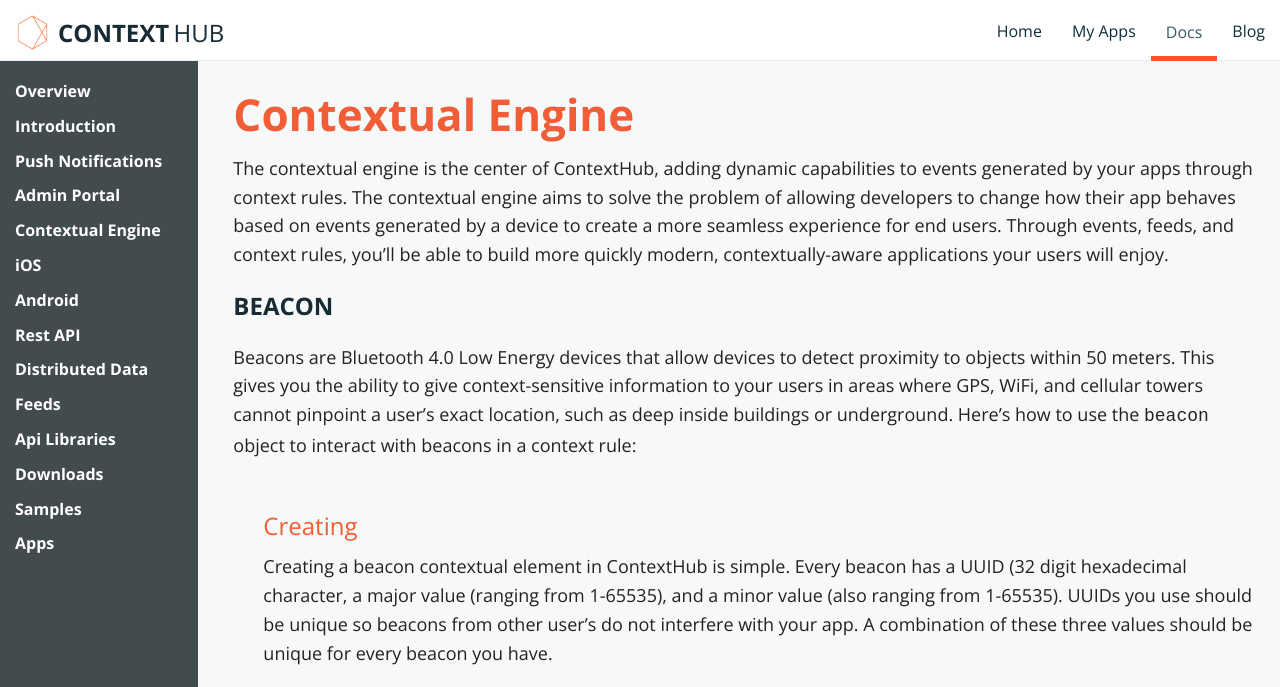
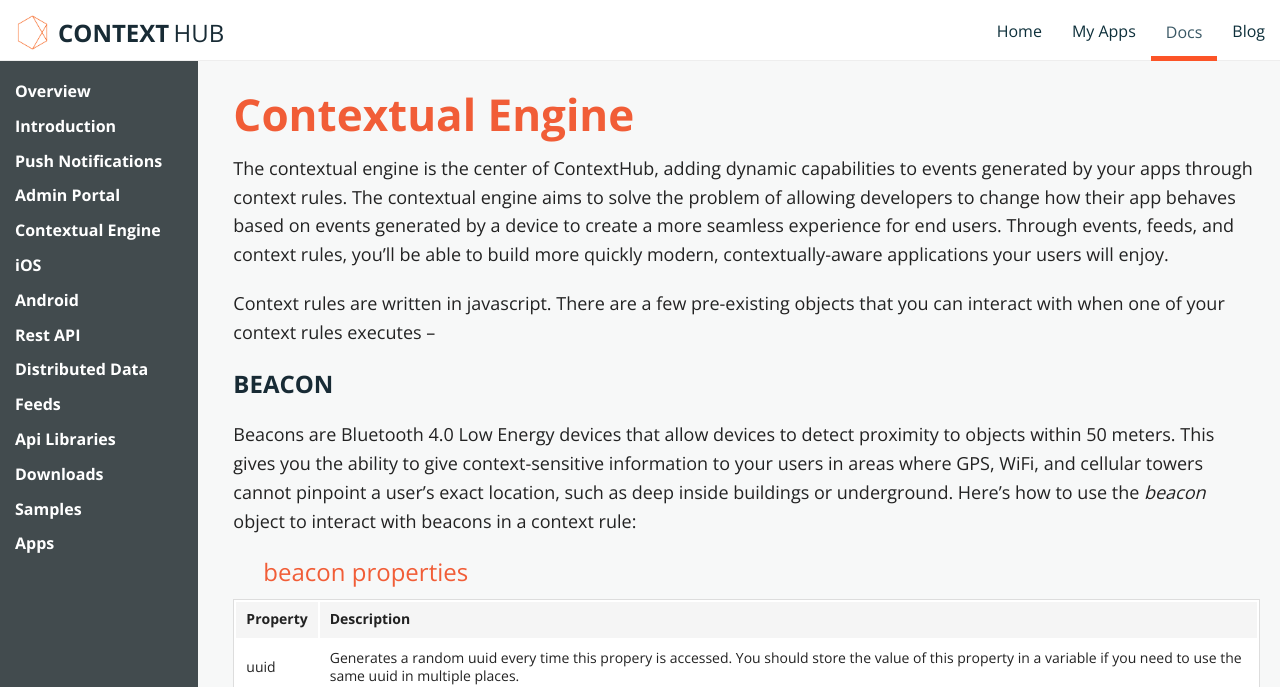
Before and after one commit to contexthub/contexthub.github.io, a Jekyll site: the page built from docs/contextualengine/index.md, in a window 1280 px wide and 1400 px high. Shown: the top 687 px of the window. Built offline with Jekyll 4.4.1, drawn with Linux system fonts in a browser that asks for light colours; a style sheet for code colours, icons or effects is not loaded; some of the changed text lies outside the part shown; grey boxes are pictures that could not be loaded.

Commit message:
rewriting context rule object documentation

```diff
--- a/css/foundation-override.css
+++ b/css/foundation-override.css
@@ -56,7 +56,20 @@ p:last-child {
 .gist{
   padding-left:30px;
 }
-./*side-nav li a:not(.button) {
+
+tt, kbd, code {
+  font-family: Monaco, monospace;
+  font-size: 80%;
+  color: black;
+  background-color: #fff;
+  padding: .15em;
+  border: 1px solid #ddd;
+  border-bottom: 1px solid #ccc;
+  white-space: pre-wrap;
+  display: block;
+}
+
+/*.side-nav li a:not(.button) {
   display: block;
   color: white;
 }*/
--- a/docs/contextualengine/index.md
+++ b/docs/contextualengine/index.md
@@ -7,78 +7,160 @@ layout: default
 
 The contextual engine is the center of ContextHub, adding dynamic capabilities to events generated by your apps through context rules. The contextual engine aims to solve the problem of allowing developers to change how their app behaves based on events generated by a device to create a more seamless experience for end users. Through events, feeds, and context rules, you'll be able to build more quickly modern, contextually-aware applications your users will enjoy.
 
+Context rules are written in javascript. There are a few pre-existing objects that you can interact with when one of your context rules executes --
 
-<a name="beacon"></a>
-<a data-magellan-destination="beacon"></a>
+
+<a data-magellan-destination="beacon" name="beacon"></a>
 
 ## Beacon
 
-Beacons are Bluetooth 4.0 Low Energy devices that allow devices to detect proximity to objects within 50 meters. This gives you the ability to give context-sensitive information to your users in areas where GPS, WiFi, and cellular towers cannot pinpoint a user's exact location, such as deep inside buildings or underground. Here's how to use the `beacon` object to interact with beacons in a context rule:
-<br />
-<br />
+Beacons are Bluetooth 4.0 Low Energy devices that allow devices to detect proximity to objects within 50 meters. This gives you the ability to give context-sensitive information to your users in areas where GPS, WiFi, and cellular towers cannot pinpoint a user's exact location, such as deep inside buildings or underground. Here's how to use the *beacon* object to interact with beacons in a context rule:
 
-<a name="beacon-creating"></a>
-<a data-magellan-destination="beacon-creating"></a>
+### beacon properties
 
-### Creating
+| Property  | Description |
+|-----------|-------------|
+| uuid      | Generates a random uuid every time this propery is accessed. You should store the value of this property in a variable if you need to use the same uuid in multiple places. |
+
+### beacon methods
+
+| Method    | Description |
+|-----------|-------------|
+| create    | Creates a new beacon in ContextHub |
+| find      | Finds a beacon by id |
+| allTagged | Finds beacons matching **all** of the given tags |
+| anyTagged | Finds beacons matching **any** of the given tags |
+| update    | Updates an existing beacon with new information  |
+| destroy   | Deletes a beacon from the system |
+
+---
+<a name="beacon-create" data-magellan-destination="beacon-create"></a>
+
+#### Create
 
 Creating a beacon contextual element in ContextHub is simple. Every beacon has a UUID (32 digit hexadecimal character, a major value (ranging from 1-65535), and a minor value (also ranging from 1-65535). UUIDs you use should be unique so beacons from other user's do not interfere with your app. A combination of these three values should be unique for every beacon you have.
 
+##### Syntax
+`beacon.create(tags, name, uuid, major, minor)`
+
+##### Parameter Values
+
+| Parameter    | Description |
+|--------------|-------------|
+| tags         | Required. A comma separated string of tags to associate with the beacon. If you don't want to tag the beacon, you can pass in null or "".|
+| name         | Required. The name of the beacon |
+| uuid         | Required. The uuid of the beacon. |
+| major        | Optional. The major number for this beacon. |
+| minor        | Optional. The minor number for this beacon. |
+
+##### Return Value
+The id of the newly created beacon.
+
+##### Example
 {% gist CHLibrarian/9c62b626473a434dfc5b %}
-<br />
 
-<a name="beacon-response"></a>
-<a data-magellan-destination="beacon-response"></a>
+---
+<a name="beacon-find" data-magellan-destination="beacon-find"></a>
 
-### Response
+#### Find
+Retrieve a specific beacon from ContextHub by passing a beacon ID.
 
-Once a beacon is created, a hash response is returned with the following keys:
+##### Syntax
+`beacon.find(id)`
 
-- `id` - The unique id identifying the beacon
-- `name` - The name of the beacon
-- `uuid` - A 32-hexadecimal character string displayed in five groups separated by hyphens, in standardized UUID/GUID format (`8-4-4-4-12`)
-- `major` - A 16-bit value from 1-65535
-- `minor` - A 16-bit value from 1-65535
-- `tags` - An array of strings representing the tags for the beacon
-- `tag_string` - An auto-generated read-only string representation of the tags used by Keen.io for analysis
+##### Parameter Values
 
-Here's the structure of a beacon that was created above:
+| Parameter | Description |
+|-----------|-------------|
+| id        | Required. The id of the beacon you want to retrieve. |
 
+##### Return Value
+A beacon object.
 {% gist CHLibrarian/13d02a106b74289d1dc3 %}
-<br />
 
-<a name="beacon-retrievingbytag"></a>
-<a data-magellan-destination="beacon-retrievingbytag"></a>
 
-### Retrieving by Tag
+##### Example
+{% gist CHLibrarian/494e611bd57f6d0d8863 %}
 
-Retrieve a group of beacons from ContextHub by passing a tag to `beacon`. Adding more tags seperated by commas to the same function call filters only beacons that have *all* tags on the same beacon.
 
+---
+<a name="beacon-alltags" data-magellan-destination="beacon-alltags"></a>
+
+#### All Tagged
+Retrieves a group of beacons from ContextHub. Adding more tags seperated by commas to the same function call filters only beacons that have *all* tags on the same beacon.
+
+##### Syntax
+`beacon.allTagged(tags)`
+
+##### Parameter Values
+
+| Parameter | Description |
+|-----------|-------------|
+| tags      | Required. A string containing the tag(s) to search for. Multiple tags can be searched for by separating them with commas. Results will contain beacons that match **all** the specified tags. |
+
+##### Return Value
+An array of beacon objects.
+{% gist CHLibrarian/02f5dd4bdc9ea708d52d %}
+
+
+##### Example
 {% gist CHLibrarian/1bc45aa1d2b7008fa6f2 %}
-<br />
 
-<a name="beacon-retrievingbyid"></a>
-<a data-magellan-destination="beacon-retrievingbyid"></a>
 
-### Retrieving by ID
+---
+<a name="beacon-anytags" data-magellan-destination="beacon-anytags"></a>
 
-Retrieve a specific beacon from ContextHub by passing a beacon ID present either in the ContextHub developer portal or given to you as a hash response at the key `id` in a context rule.
+#### Any Tagged
+Retrieves a group of beacons from ContextHub. This function returns beacons that match *any* of the given tags.
 
-{% gist CHLibrarian/494e611bd57f6d0d8863 %}
-<br />
+##### Syntax
+`beacon.anyTagged(tags)`
 
-<a name="beacon-updating"></a>
-<a data-magellan-destination="beacon-updating"></a>
+##### Parameter Values
 
-### Updating
+| Parameter | Description |
+|-----------|-------------|
+| tags      | Required. A string containing the tag(s) to search for. Multiple tags can be searched for by separating them with commas. Results will contain beacons that match **any** of the specified tags. |
 
-Updating a beacon is similar to creating one. ContextHub first updates the beacon on the server, then triggers pushes to devices interested in beacons with that specific tag.
+##### Return Value
+An array of beacon objects.
+{% gist CHLibrarian/02f5dd4bdc9ea708d52d %}
+
+
+##### Example
+{% gist CHLibrarian/8de11d7ba0cf2a1763bd %}
+
+
+
+---
+<a  name="beacon-update" data-magellan-destination="beacon-update"></a>
+
+### Update
+Updates an existing beacon.
+
+##### Syntax
+`beacon.update(id, data, tags)`
+
+##### Parameter Values
+
+| Parameter | Description |
+|-----------|-------------|
+| id        | Required. The id of the beacon you wish to update. |
+| data      | Required.
+| tags      | Optional. A string containing the tag(s) to assign to the beacon. Multiple tags can be assigned by separating them with commas. |
+
+##### Return Value
+An array of beacon objects.
+{% gist CHLibrarian/02f5dd4bdc9ea708d52d %}
+
+
+##### Example
+{% gist CHLibrarian/8de11d7ba0cf2a1763bd %}
 
 {% gist CHLibrarian/84a08b4677d54937dc81 %}
 <br />
 
-<a name="beacon-deleting"></a>
-<a data-magellan-destination="beacon-deleting"></a>
+<a name="beacon-deleting" data-magellan-destination="beacon-deleting"></a>
 
 ### Deleting
 
@@ -87,8 +169,7 @@ Deleting a beacon only requires passing the id to the `beacon` object. The beaco
 {% gist CHLibrarian/6bb47bccf63793f6864c %}
 <br />
 
-<a name="geofence"></a>
-<a data-magellan-destination="geofence"></a>
+<a name="geofence" data-magellan-destination="geofence"></a>
 
 ## Geofence
 
```
